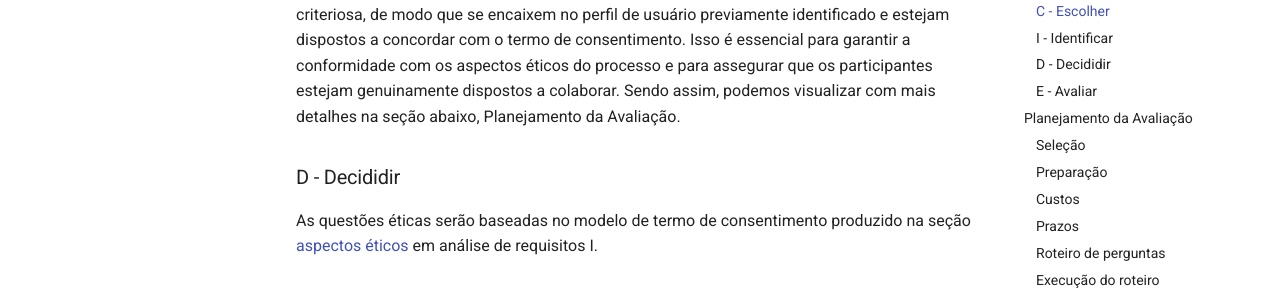
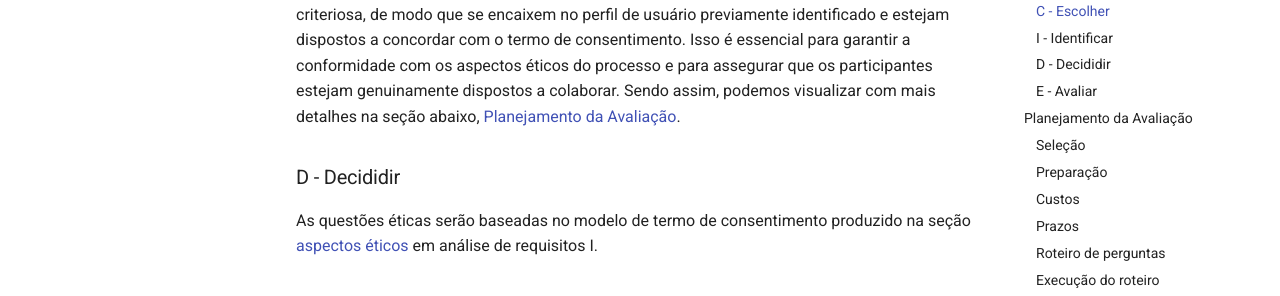
Before and after one commit to Interacao-Humano-Computador/2023.2-Ventoy, an MkDocs documentation site: the page built from docs/Design,AvaliçãoeDesenvolvimento/planejamentoStoryboard.md, in a window 1280 px wide and 900 px high, scrolled down 2089 px. Shown: the part 307-603 px from the top of the window. Built offline with MkDocs 1.6.1 and Material for MkDocs 9.7.7, drawn with Linux system fonts in a browser that asks for light colours; comment, search, counter and statistics services are not loaded; old or Windows-style settings are respelled for this version of MkDocs; some of the changed lines change nothing that is shown; some of the changed text lies outside the part shown.

Commit message:
add link seção

```diff
--- a/docs/Design,AvaliçãoeDesenvolvimento/planejamentoStoryboard.md
+++ b/docs/Design,AvaliçãoeDesenvolvimento/planejamentoStoryboard.md
@@ -53,7 +53,7 @@ Essa escolha se justifica pelo fato de que esse método investigativo permite a
 
 ### I - Identificar
 
-Para conduzir a investigação por meio de entrevistas, é de suma importância seguir uma abordagem metódica na seleção dos participantes. Eles devem ser escolhidos de forma criteriosa, de modo que se encaixem no perfil de usuário previamente identificado e estejam dispostos a concordar com o termo de consentimento. Isso é essencial para garantir a conformidade com os aspectos éticos do processo e para assegurar que os participantes estejam genuinamente dispostos a colaborar. Sendo assim, podemos visualizar com mais detalhes na seção abaixo, Planejamento da Avaliação.
+Para conduzir a investigação por meio de entrevistas, é de suma importância seguir uma abordagem metódica na seleção dos participantes. Eles devem ser escolhidos de forma criteriosa, de modo que se encaixem no perfil de usuário previamente identificado e estejam dispostos a concordar com o termo de consentimento. Isso é essencial para garantir a conformidade com os aspectos éticos do processo e para assegurar que os participantes estejam genuinamente dispostos a colaborar. Sendo assim, podemos visualizar com mais detalhes na seção abaixo, [Planejamento da Avaliação](#-Planejamento-da-Avaliação).
 
 ### D - Decididir
 
```
